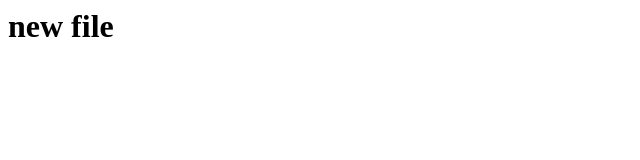
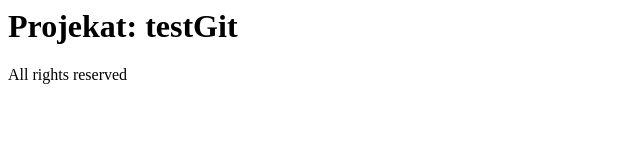
Before and after one commit to Nacca88/testGit, a plain HTML site: page index.html in a window 1280 px wide. Shown: the whole page, without its empty margins (0-640 px from the left). Drawn offline with Linux system fonts and the light colour scheme.

Commit message:
adds footer on homepage

```diff
--- a/index.html
+++ b/index.html
@@ -1 +1,3 @@
-<h1>new file</h1>
+<h1>Projekat: testGit</h1>
+
+<footer> All rights reserved </footer>
```
